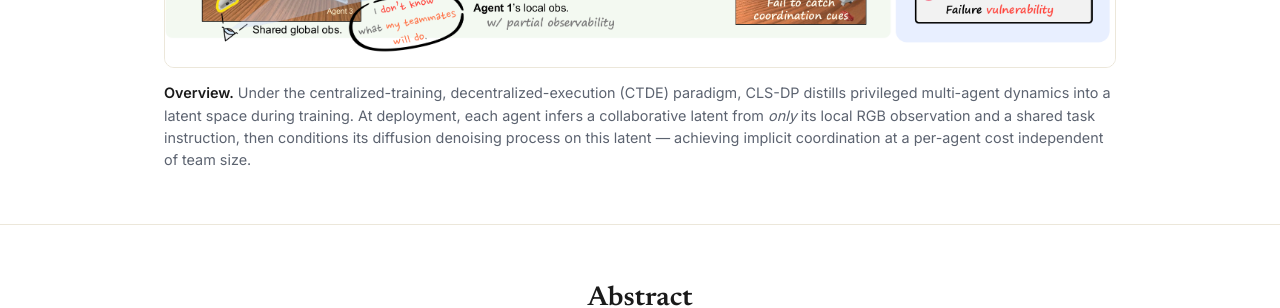
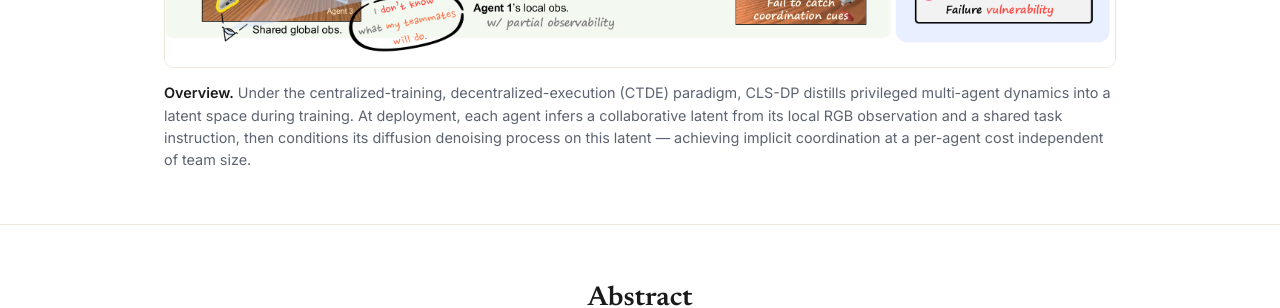
Before and after one commit to cosdeneb/cosdeneb.github.io, a Jekyll site: the page cls-dp/index.html, which Jekyll copies as it is, in a window 1280 px wide and 900 px high, scrolled down 878 px. Shown: the part 176-484 px from the top of the window. Built offline with Jekyll 4.4.1, drawn with Linux system fonts in a browser that asks for light colours.

Commit message:
cls-dp: drop 'only' in overview caption to fix line wrap

```diff
--- a/cls-dp/index.html
+++ b/cls-dp/index.html
@@ -261,7 +261,7 @@
         <figcaption>
           <span class="figcap-strong">Overview.</span> Under the centralized-training, decentralized-execution (CTDE) paradigm,
           CLS-DP distills privileged multi-agent dynamics into a latent space during training. At deployment, each agent infers a
-          collaborative latent from <em>only</em> its local RGB observation and a shared task instruction, then conditions its diffusion
+          collaborative latent from its local RGB observation and a shared task instruction, then conditions its diffusion
           denoising process on this latent &mdash; achieving implicit coordination at a per-agent cost independent of team size.
         </figcaption>
       </figure>
```
